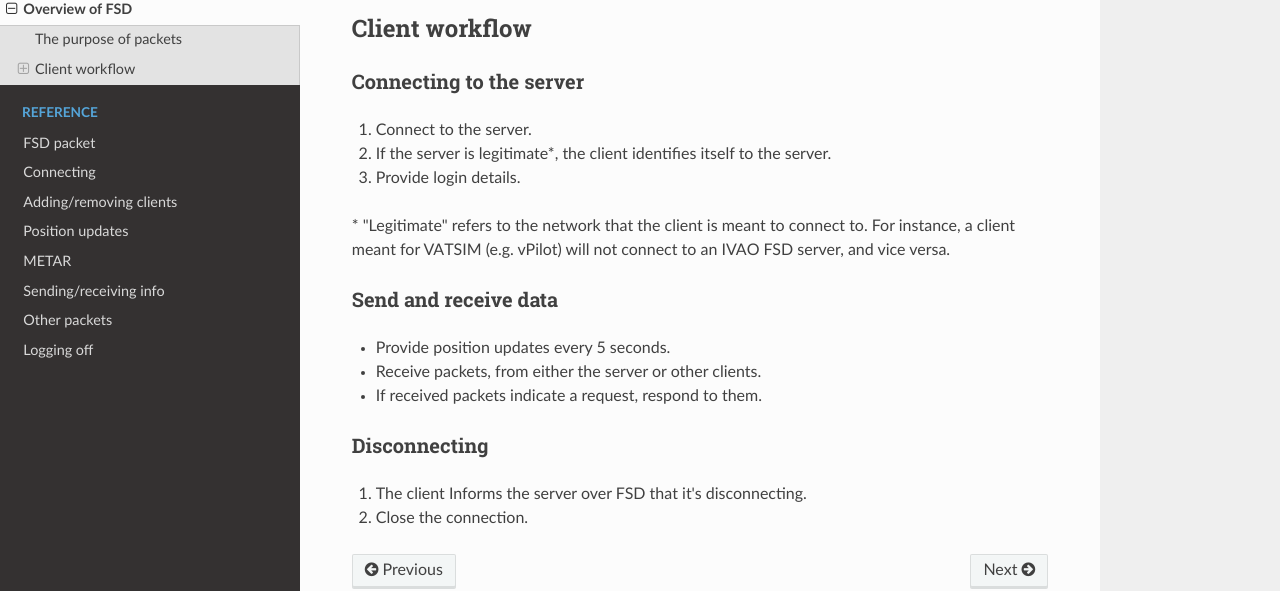
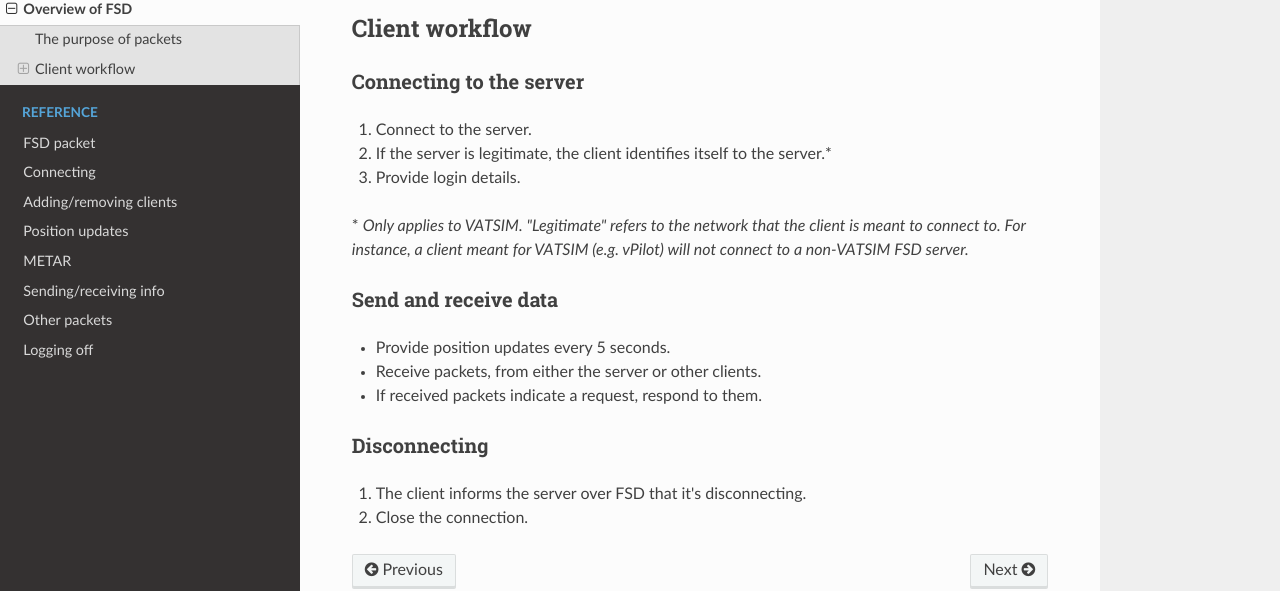
Before and after one commit to norrisng/fsd-doc, an MkDocs documentation site: the page built from docs/intro/overview.md, in a window 1280 px wide and 1031 px high. Shown: the part 348-939 px from the top of the window. Built offline with MkDocs 1.6.1, drawn with Linux system fonts in a browser that asks for light colours; nearby versions of some CDN libraries; old or Windows-style settings are respelled for this version of MkDocs.

Commit message:
"legitimate server" check only applies to VATSIM

```diff
--- a/docs/intro/overview.md
+++ b/docs/intro/overview.md
@@ -15,10 +15,10 @@ It serves a similar purpose to XML or JSON, in the sense that they also involve
 ### Connecting to the server ###
 
 1. Connect to the server.
-2. If the server is legitimate*, the client identifies itself to the server.
+2. If the server is legitimate, the client identifies itself to the server.*
 3. Provide login details.
 
-\* "Legitimate" refers to the network that the client is meant to connect to. For instance, a client meant for VATSIM (e.g. vPilot) will not connect to an IVAO FSD server, and vice versa.
+\* *Only applies to VATSIM. "Legitimate" refers to the network that the client is meant to connect to. For instance, a client meant for VATSIM (e.g. vPilot) will not connect to a non-VATSIM FSD server.*
 
 
 
@@ -32,5 +32,5 @@ It serves a similar purpose to XML or JSON, in the sense that they also involve
 
 ### Disconnecting ###
 
-1. The client Informs the server over FSD that it's disconnecting.
+1. The client informs the server over FSD that it's disconnecting.
 2. Close the connection.
```
